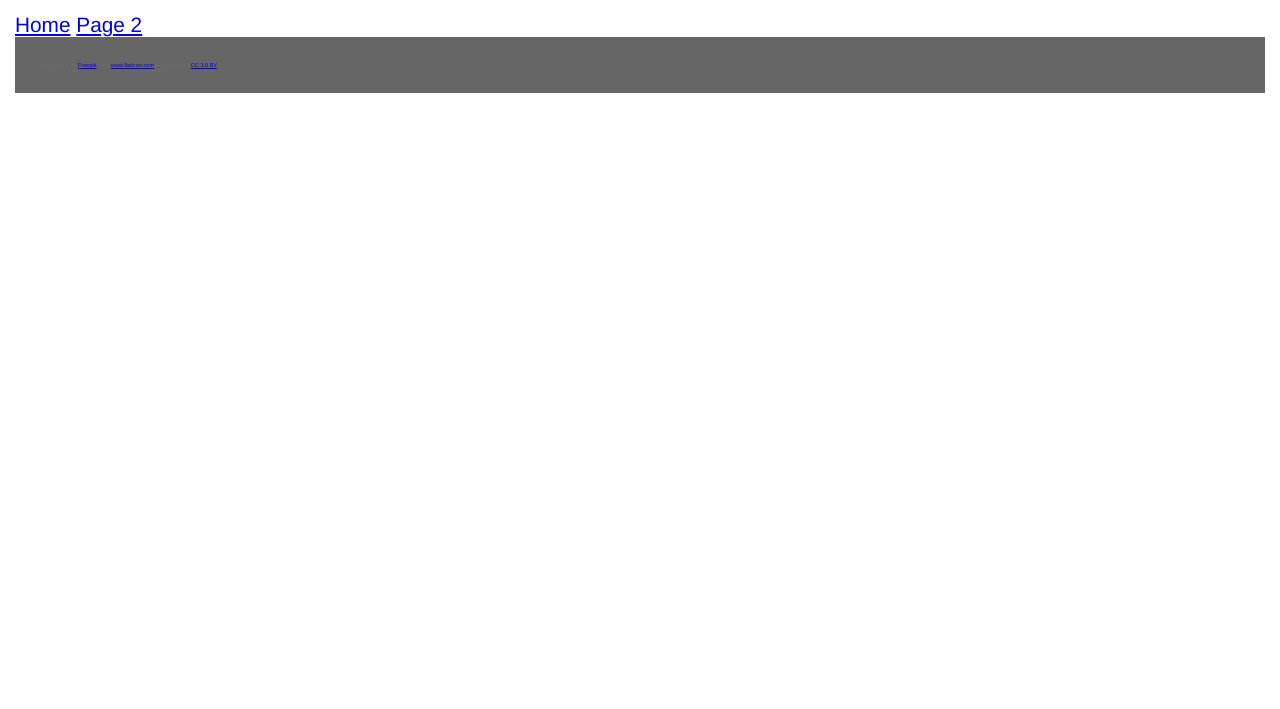
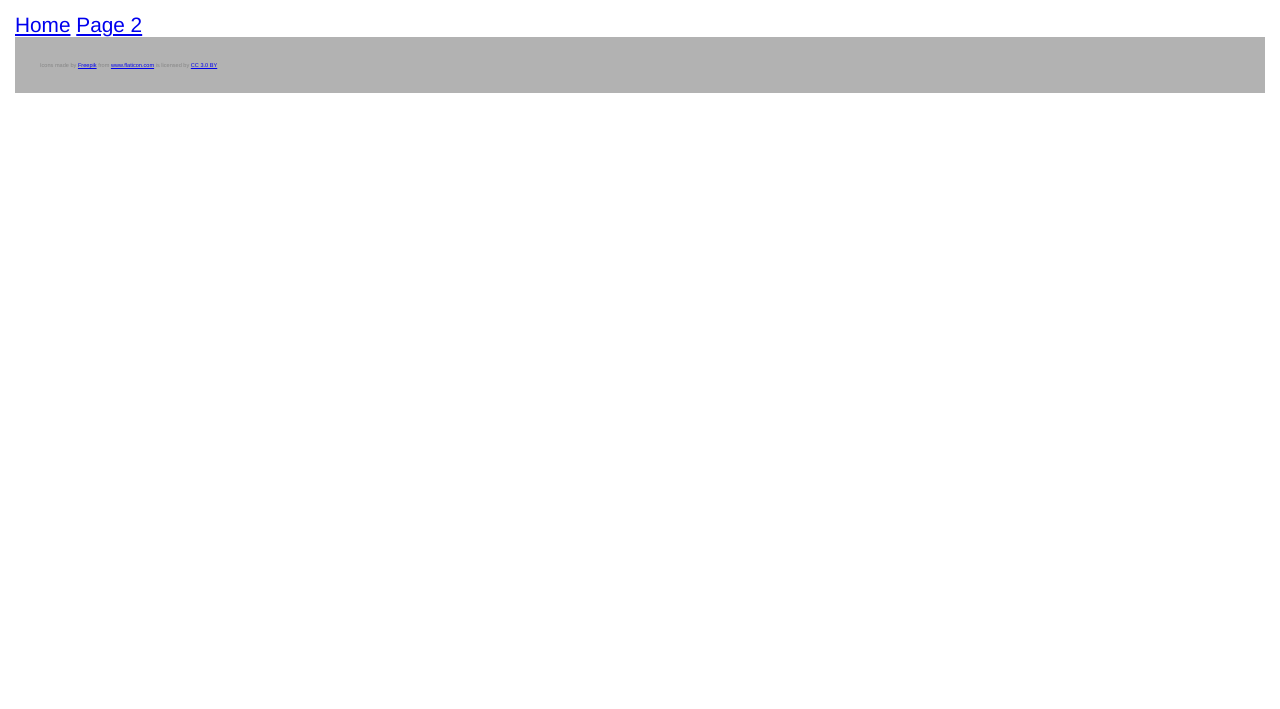
Before and after one commit to ProfeC/testing-service-workers, a plain HTML site: page index.html in a window 1280 px wide. Shown: the part 91-800 px from the top of the page. Drawn offline with Linux system fonts and the light colour scheme.

Commit message:
Update app.css

```diff
--- a/styles/app.css
+++ b/styles/app.css
@@ -2,14 +2,15 @@ body {
   font-family: Helvetica, Arial;
   font-size: 1.3rem; /* make it biiiggg!!! */
   margin: 5px 15px;
+  padding-bottom: 25px
 }
 
 footer {
-  background-color: rgba(0,0,0,0.6);
+  background-color: rgba(0,0,0,0.3);
   padding: 25px;
 }
 
 #icon-credit {
   font-size: .35rem;
-  color: rgba(124, 124, 124, 0.3);
+  color: rgba(124, 124, 124, 0.8);
 }
```
